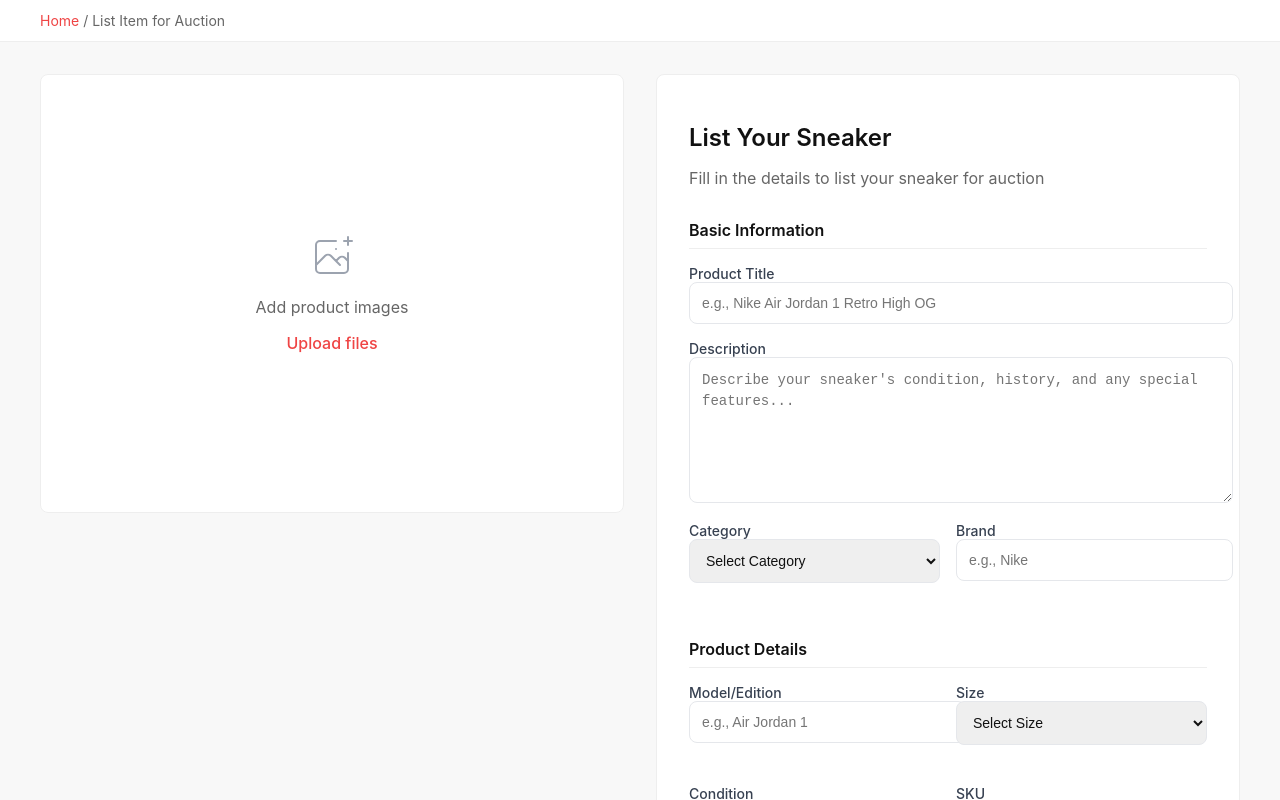
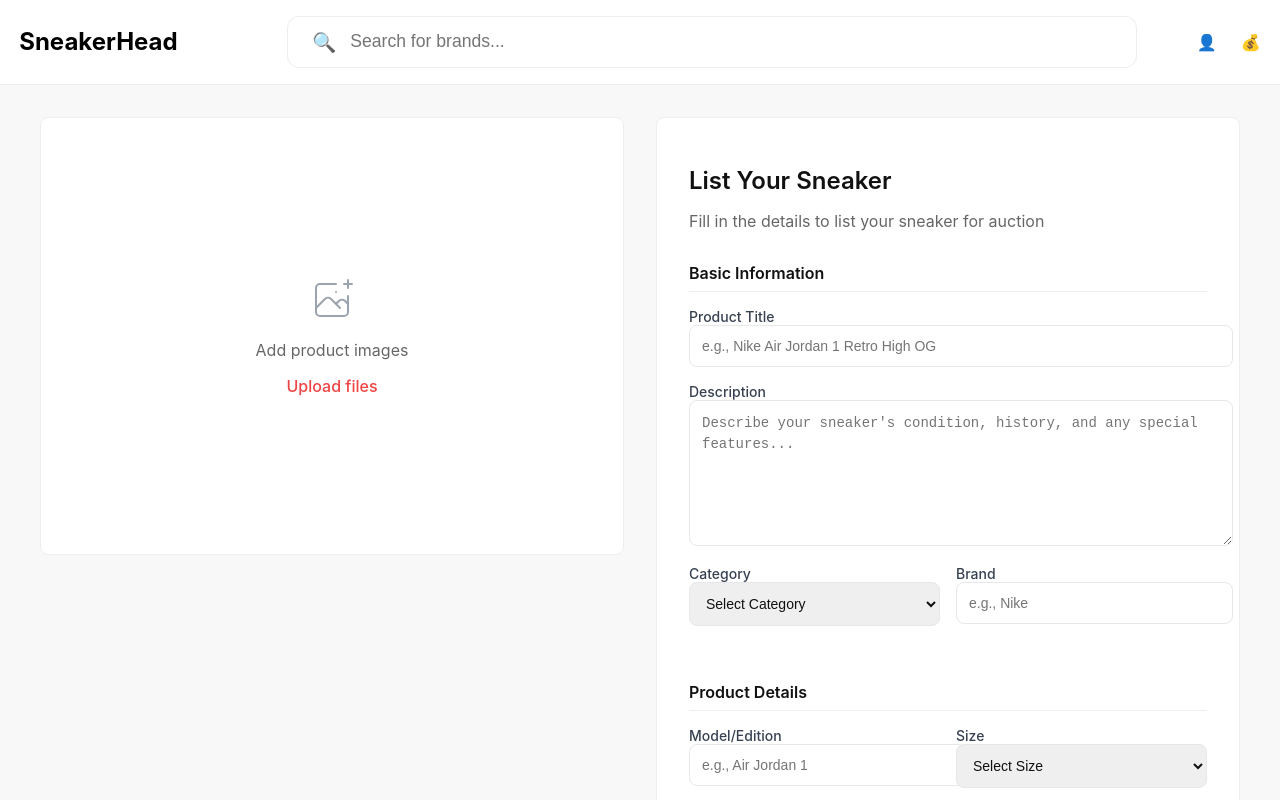
Before and after one commit to ravikanth21777/SneakerHead, a React (Create React App) app in the folder frontend/: page /list-auction in a window 1280 px wide. Shown: the top 800 px of the page. Built offline with nearby package versions, Linux system fonts and the light colour scheme.

Commit message:
nav bar to auction listing

```diff
--- a/frontend/src/routes/ListItemAuction.jsx
+++ b/frontend/src/routes/ListItemAuction.jsx
@@ -1,5 +1,6 @@
 import React, { useState } from 'react';
 import { useNavigate } from 'react-router-dom';
+import Navbar from '../components/Navbar';
 
 const conditions = ["New with Box", "New without Box", "Used - Like New", "Used - Good", "Used - Fair"];
 const categories = ["Sneakers", "Limited Edition", "Collaboration", "Vintage", "Custom"];
@@ -9,24 +10,6 @@ const styles = {
   container: {
     minHeight: '100vh',
     background: '#f8f8f8'
-  },
-  breadcrumb: {
-    background: '#fff',
-    borderBottom: '1px solid #eee',
-    padding: '0.75rem 0'
-  },
-  breadcrumbInner: {
-    maxWidth: '1200px',
-    margin: '0 auto',
-    padding: '0 1rem'
-  },
-  breadcrumbText: {
-    fontSize: '0.875rem',
-    color: '#666'
-  },
-  breadcrumbLink: {
-    cursor: 'pointer',
-    color: '#EF4444'
   },
   mainContent: {
     maxWidth: '1200px',
@@ -230,16 +213,7 @@ const ListItemAuction = () => {
 
   return (
     <div style={styles.container}>
-      {/* Breadcrumb */}
-      <div style={styles.breadcrumb}>
-        <div style={styles.breadcrumbInner}>
-          <nav style={styles.breadcrumbText}>
-            <span style={styles.breadcrumbLink} onClick={() => navigate('/')}>Home</span>
-            <span> / </span>
-            <span>List Item for Auction</span>
-          </nav>
-        </div>
-      </div>
+      <Navbar />
 
       {/* Main Content */}
       <div style={styles.mainContent}>
```
